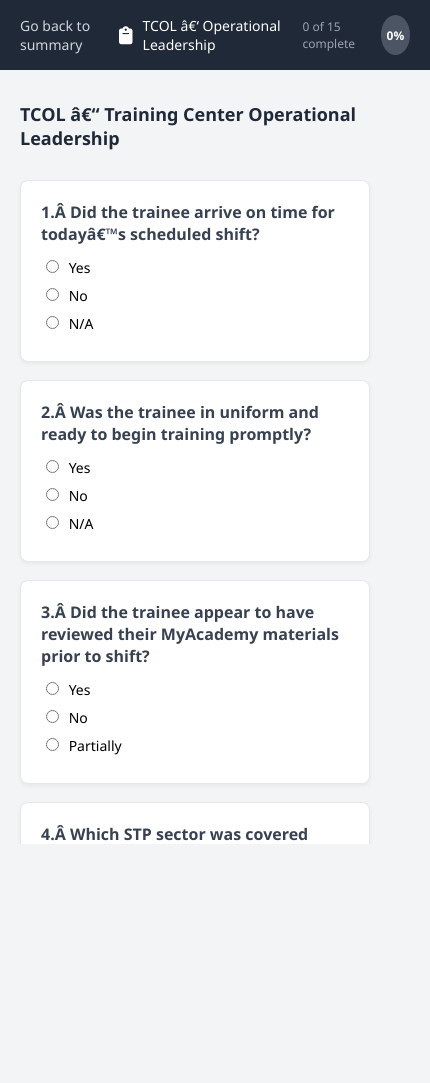
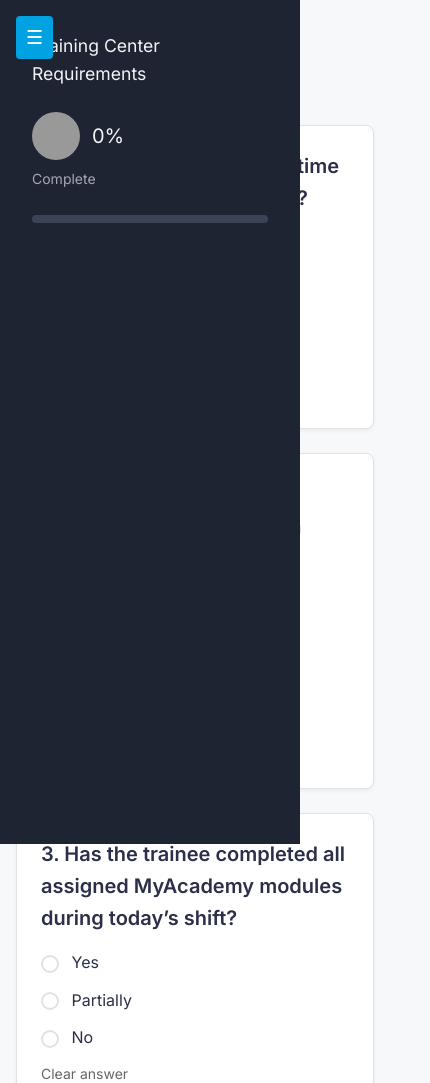
Before and after one commit to pavikris2204/tcol-feedback, a plain HTML site: page index.html in a window 390 px wide. Shown: the top 1083 px of the page, 430 px wide, since content can reach past the window. Before the commit the page ends 844 px from the top, so only its background shows below. Drawn offline with Linux system fonts and the light colour scheme.

Commit message:
Update index.html

```diff
--- a/index.html
+++ b/index.html
@@ -1,268 +1,189 @@
 <!DOCTYPE html>
 <html lang="en">
 <head>
-  <meta charset="UTF‑8" />
-  <meta name="viewport" content="width=device-width, initial-scale=1.0"/>
-  <title>TCOL Feedback Snapshot</title>
-  <link rel="stylesheet"
-        href="https://cdnjs.cloudflare.com/ajax/libs/font-awesome/6.4.0/css/all.min.css"/>
+<meta charset="UTF-8" />
+<meta name="viewport" content="width=device-width,initial-scale=1" />
+<title>TCOL Feedback – Complete</title>
 <style>
-    body {
-      margin: 0;
-      font-family: 'Segoe UI', sans-serif;
-      background-color: #f3f4f6;
-      display: flex;
-      height: 100vh;
-      flex-direction: row;
+@import url('https://fonts.googleapis.com/css2?family=Inter:wght@400;600&display=swap');
+:root {
+  --navy:#1f2433;--accent:#00a2e1;--text:#2b2f49;
+  --light:#f7f8fa;--border:#e0e2e6;--card:#ffffff;
 }
-    .sidebar {
-      width: 260px;
-      background-color: #1f2937;
-      color: #d1d5db;
-      display: flex;
-      flex-direction: column;
-      padding: 20px;
-    }
-    .sidebar .title {
-      font-size: 16px;
-      margin-bottom: 30px;
-    }
-    .notepad-header {
-      color: white;
-      font-size: 16px;
-      display: flex;
-      align-items: center;
-      margin-bottom: 8px;
-    }
-    .notepad-header i {
-      margin-right: 10px;
-      font-size: 18px;
-    }
-    .completion-status {
-      color: #9ca3af;
-      font-size: 13px;
-      margin-bottom: 16px;
-    }
-    .progress-circle {
-      width: 55px;
-      height: 55px;
-      border-radius: 50%;
-      background: conic-gradient(#3b82f6 0%, #4b5563 0%);
-      display: flex;
-      align-items: center;
-      justify-content: center;
-      font-weight: bold;
-      color: white;
-      margin-bottom: 20px;
-    }
-    .nav-item {
-      padding: 10px;
-      margin-bottom: 6px;
-      border-radius: 4px;
-      cursor: pointer;
-      color: white;
-    }
-    .nav-item.active {
-      background-color: #3b82f6;
-    }
-    .main {
-      flex: 1;
-      padding: 30px 40px;
-      overflow-y: auto;
-    }
-    h1 {
-      margin-bottom: 30px;
-      font-size: 22px;
-      color: #1f2937;
-    }
-    .card {
-      background: #fff;
-      border: 1px solid #e5e7eb;
-      border-radius: 8px;
-      padding: 20px;
-      margin: 18px 0;
-      box-shadow: 0 2px 4px rgba(0,0,0,0.05);
-    }
-    .question-header {
-      font-size: 17px;
-      font-weight: bold;
-      color: #374151;
-      margin-bottom: 12px;
-    }
-    .options label {
-      display: inline-block;
-      margin-right: 20px;
-      font-size: 14px;
-      font-weight: 500;
-      cursor: pointer;
-    }
-    .options input[type="radio"],
-    .options input[type="checkbox"] {
-      margin-right: 6px;
-    }
-    select, textarea {
-      width: 100%;
-      font-size: 14px;
-      padding: 8px;
-      border: 1px solid #d1d5db;
-      border-radius: 4px;
-    }
-    textarea {
-      resize: vertical;
-      height: 60px;
-    }
-
-    /* Responsive Styling */
-    @media (max-width: 768px) {
-      body {
-        flex-direction: column;
-      }
-      .sidebar {
-        width: 100%;
-        flex-direction: row;
-        align-items: center;
-        justify-content: space-between;
-        padding: 15px 20px;
-        position: sticky;
-        top: 0;
-        z-index: 10;
-      }
-      .sidebar .title {
-        font-size: 14px;
-        margin-bottom: 0;
-      }
-      .notepad-header {
-        font-size: 14px;
-        margin-bottom: 0;
-      }
-      .completion-status {
-        font-size: 12px;
-        margin: 0 10px;
-      }
-      .progress-circle {
-        width: 40px;
-        height: 40px;
-        font-size: 12px;
-        margin: 0;
-      }
-      .nav-item {
-        display: none;
-      }
-      .main {
-        padding: 20px;
-      }
-      h1 {
-        font-size: 18px;
-      }
-      .question-header {
-        font-size: 16px;
-      }
-      .options label {
-        display: block;
-        margin: 8px 0;
-      }
-      select, textarea {
-        font-size: 15px;
-      }
+*{box-sizing:border-box;margin:0;padding:0;}
+html{font-family:'Inter','Segoe UI',sans-serif;font-size:16px;color:var(--text);line-height:1.6;}
+body{display:flex;min-height:100vh;background:var(--light);}
+.sidebar{width:300px;background:var(--navy);color:#c0c4d1;padding:32px;flex-shrink:0;}
+.sidebar.hidden{transform:translateX(-100%);}
+.sidebar .title{font-size:1.1rem;color:#f3f4f6;margin-bottom:24px;}
+.sidebar .label{font-size:1rem;color:#f3f4f6;margin-bottom:8px;}
+.sidebar .progress-group{display:flex;align-items:center;gap:12px;margin-bottom:8px;}
+.sidebar .progress-circle{width:48px;height:48px;border-radius:50%;display:flex;align-items:center;justify-content:center;color:#fff;font-size:1.1rem;font-weight:600;background:#999;}
+.sidebar .progress-text{font-size:1.25rem;color:#f3f4f6;}
+.sidebar .complete-text{font-size:.875rem;color:#a4a8b4;margin-top:4px;margin-bottom:24px;}
+.sidebar .bar-container{height:8px;background:#3b4455;border-radius:4px;overflow:hidden;margin-bottom:24px;}
+.sidebar .bar-fill{height:100%;background:var(--accent);width:0%;}
+.container{flex:1;padding:32px;max-width:none;}
+h1{font-size:1.5rem;font-weight:600;margin-bottom:32px;}
+.card{background:var(--card);border:1px solid var(--border);padding:24px;margin-bottom:24px;border-radius:8px;box-shadow:0 2px 4px rgba(0,0,0,0.05);}
+.question-header{font-size:1.25rem;font-weight:600;margin-bottom:16px;}
+.options label{display:block;margin-bottom:12px;font-size:1rem;cursor:pointer;}
+.options input{appearance:none;width:18px;height:18px;border:2px solid var(--border);margin-right:8px;vertical-align:middle;}
+.options input[type="radio"]{border-radius:50%;}
+.options input[type="checkbox"]{border-radius:4px;}
+.options input:checked{background:var(--accent);border-color:var(--accent);}
+.options input:focus-visible{outline:2px solid var(--accent);outline-offset:2px;}
+textarea, input[type="text"]{width:100%;padding:10px;font-size:1rem;border:1px solid var(--border);border-radius:6px;resize:vertical;min-height:80px;margin-top:8px;}
+.clear-link{font-size:.875rem;color:#666;margin-top:8px;cursor:pointer;}
+.clear-link:hover{color:var(--accent);}
+.icon-bar{display:flex;gap:12px;margin-top:16px;}
+.icon-bar button{background:none;border:none;font-size:1.2rem;color:var(--text);cursor:pointer;}
+.icon-bar button:hover{color:var(--accent);}
+.icon-bar input[type="file"]{display:none;}
+.modal-backdrop{display:none;position:fixed;inset:0;background:rgba(0,0,0,0.3);align-items:center;justify-content:center;z-index:10;}
+.modal-backdrop.active{display:flex;}
+.modal{background:#fff;padding:24px;border-radius:8px;width:90%;max-width:400px;}
+.modal textarea{width:100%;min-height:100px;padding:8px;border:1px solid var(--border);border-radius:4px;}
+.modal button{margin-top:16px;padding:8px 16px;background:var(--accent);color:#fff;border:none;border-radius:4px;cursor:pointer;}
+.hamburger{display:none;position:fixed;top:16px;left:16px;background:var(--accent);color:#fff;padding:10px;font-size:1.2rem;border:none;border-radius:4px;z-index:20;cursor:pointer;}
+@media(max-width:768px){
+  body{flex-direction:column;}
+  .hamburger{display:block;}
+  .sidebar{position:fixed;top:0;bottom:0;z-index:15;}
+  .container{padding:16px;}
 }
 </style>
 </head>
 <body>
 
+<button class="hamburger">☰</button>
 <div class="sidebar">
-  <div class="title">Go back to summary</div>
-  <div class="notepad-header"><i class="fas fa-clipboard"></i>TCOL ‑ Operational Leadership</div>
-  <div class="completion-status">0 of 15 complete</div>
-  <div class="progress-circle">0%</div>
-  <div class="nav-item active">Training Center Requirements</div>
+  <div class="title">Training Center Requirements</div>
+  <div class="progress-group">
+    <div class="progress-circle" id="circle"></div>
+    <div class="progress-text" id="percent">0%</div>
+  </div>
+  <div class="complete-text">Complete</div>
+  <div class="bar-container"><div class="bar-fill" id="bar"></div></div>
 </div>
 
-<div class="main">
-  <h1>TCOL – Training Center Operational Leadership</h1>
-  <div id="questions-container"></div>
+<div class="container">
+  <h1>TCOL – Training Center Feedback Form</h1>
+  <div id="q-container"></div>
+</div>
+
+<div class="modal-backdrop" id="modal">
+  <div class="modal">
+    <label for="comment-input">Add comment:</label>
+    <textarea id="comment-input"></textarea>
+    <button id="save-comment">Save</button>
+    <button id="cancel-comment" style="margin-left:8px; background:#ccc;">Cancel</button>
+  </div>
 </div>
 
 <script>
+let currentCard = null;
 const questions = [
-    "Did the trainee arrive on time for today’s scheduled shift?",
-    "Was the trainee in uniform and ready to begin training promptly?",
-    "Did the trainee appear to have reviewed their MyAcademy materials prior to shift?",
-    "Which STP sector was covered today?",
-    "How engaged was the trainee in today’s training?",
-    "Did the trainee complete the assigned STP tasks for the day?",
-    "Did you observe any safety or SOP concerns during training?",
-    "Was the trainee respectful and receptive to coaching?",
-    "Was follow‑up or redirection required during the shift?",
-    "Would you recommend this trainee for store placement as of now?",
-    "Has the trainee completed all MyAcademy modules assigned up to this date?",
-    "Has the 6‑week or 12‑week check‑in been discussed or scheduled?",
-    "Key strengths observed today:",
-    "Areas for improvement or continued coaching:",
-    "Do you recommend a call or touch‑base with the Store Manager?"
+  { text:"Did the trainee arrive on time for today’s scheduled shift?", type:"radio", choices:["Yes","Not Complete","Not Applicable"] },
+  { text:"Was the trainee in full uniform and ready to begin training promptly?", type:"radio", choices:["Yes","Not Complete","Not Applicable"] },
+  { text:"Has the trainee completed all assigned MyAcademy modules during today’s shift?", type:"radio", choices:["Yes","Partially","No"] },
+  { text:"Which STP sector(s) were covered today?", type:"checkbox", choices:["Receiving & Backroom","Produce","Meat","Freezer","Dairy","Dry Goods","Cashiering","Front End","Store Walk","Other"] },
+  { text:"Were all hands-on STP activities for today’s sector(s) completed in full?", type:"radio", choices:["Yes – Fully covered","Partially","No – Did not complete expected coverage"] },
+  { text:"How engaged was the trainee during today’s shift?", type:"radio", choices:["Fully engaged","Occasionally disengaged","Frequently disengaged"] },
+  { text:"Did you observe any safety or SOP violations during training?", type:"radio", choices:["No concerns","Minor concerns","Major concerns"] },
+  { text:"Was the trainee respectful and receptive to feedback/coaching?", type:"radio", choices:["Yes","Occasionally resistant","Frequently resistant"] },
+  { text:"Was additional redirection or behavioral follow-up needed today?", type:"radio", choices:["No","Yes – Minor redirection","Yes – Significant follow-up"] },
+  { text:"Has the trainee demonstrated independence in basic STP responsibilities?", type:"radio", choices:["Yes","In Progress","Not yet ready"] },
+  { text:"Are there any ongoing performance concerns to flag for the Store Manager?", type:"radio", choices:["No","Yes – Recommend follow-up"] },
+  { text:"Do you recommend a follow-up conversation with the Store Manager?", type:"radio", choices:["No","Yes – Suggest touch base"] },
+  { text:"Key strengths observed today:", type:"textarea" },
+  { text:"Areas for improvement or continued coaching:", type:"textarea" },
+  { text:"Any barriers observed that may hinder trainee development?", type:"checkbox", choices:["None","Time constraints","Trainee attitude","Language barriers","Other"] }
 ];
+const container = document.getElementById("q-container");
 
-  const container = document.getElementById('questions-container');
+// Build questionnaire
+questions.forEach((q,i) => {
+  const card = document.createElement("div"); card.className="card";
+  const header = document.createElement("div"); header.className="question-header";
+  header.textContent = `${i+1}. ${q.text}`; card.appendChild(header);
 
-  questions.forEach((text, idx) => {
-    const num = idx + 1;
-    const card = document.createElement('div');
-    card.className = 'card';
-    card.innerHTML = `<div class="question-header">${num}. ${text}</div><div class="options"></div>`;
-    const opts = card.querySelector('.options');
-    let inputs = [];
+  const opts = document.createElement("div"); opts.className="options";
+  if(q.type === "textarea") {
+    opts.innerHTML = `<textarea name="q${i}" placeholder="Short answer…"></textarea>`;
+  } else {
+    q.choices.forEach(choice => opts.innerHTML += `<label><input type="${q.type}" name="q${i}" value="${choice}"> ${choice}</label>`);
+    if(q.choices.includes("Other")) opts.innerHTML += `<input type="text" name="q${i}_other" placeholder="If Other, specify…" />`;
+  }
+  card.appendChild(opts);
 
-    if (text.includes('Which STP')) {
-      opts.innerHTML = `
-        <select name="q${num}">
-          <option disabled selected>Select one…</option>
-          <option>Stocking</option><option>Cashiering</option><option>Sales Floor</option><option>Front End</option>
-        </select>`;
-      inputs = [opts.querySelector('select')];
-    } else if (text.endsWith(':') || text.includes('strengths') || text.includes('improvement')) {
-      opts.innerHTML = `<textarea name="q${num}" placeholder="Short answer…"></textarea>`;
-      inputs = [opts.querySelector('textarea')];
-    } else if (text.includes('Do you recommend')) {
-      opts.innerHTML = `
-        <label><input type="radio" name="q${num}" value="Yes"> Yes</label>
-        <label><input type="radio" name="q${num}" value="No"> No</label>`;
-      inputs = Array.from(opts.querySelectorAll('input'));
-    } else {
-      const choices = (text.includes('MyAcademy') || text.includes('follow-up')) ?
-        ['Yes','No','Partially'] : (text.includes('engaged') ?
-        ['Fully engaged','Occasionally disengaged','Frequently disengaged'] :
-        ['Yes','No','N/A']);
-      opts.innerHTML = choices.map(c =>
-        `<label><input type="radio" name="q${num}" value="${c}"> ${c}</label>`).join('');
-      inputs = Array.from(opts.querySelectorAll('input'));
+  const clearLink = document.createElement("div");
+  clearLink.className = "clear-link";
+  clearLink.textContent = "Clear answer";
+  clearLink.onclick = () => {
+    card.querySelectorAll("input, textarea").forEach(el => {
+      if(el.type==="radio"||el.type==="checkbox") el.checked=false;
+      else if(el.tagName==="TEXTAREA"||el.type==="text") el.value="";
+    });
+    updateProgress();
+  };
+  card.appendChild(clearLink);
+
+  const iconBar = document.createElement("div"); iconBar.className="icon-bar";
+
+  const commentBtn = document.createElement("button"); commentBtn.textContent="💬";
+  commentBtn.onclick = () => {
+    currentCard = card;
+    document.getElementById("comment-input").value = card.dataset.comment||"";
+    document.getElementById("modal").classList.add("active");
+  };
+  iconBar.appendChild(commentBtn);
+
+  const attachBtn = document.createElement("button"); attachBtn.textContent="📎";
+  const fileInput = document.createElement("input");
+  fileInput.type = "file";
+  fileInput.onchange = () => {
+    if(fileInput.files.length) {
+      card.dataset.attachment = fileInput.files[0].name;
     }
+  };
+  attachBtn.onclick = () => fileInput.click();
+  iconBar.appendChild(attachBtn);
+  iconBar.appendChild(fileInput);
 
+  card.appendChild(iconBar);
   container.appendChild(card);
-    inputs.forEach(input => {
-      input.addEventListener('change', updateProgress);
+  card.querySelectorAll("input, textarea").forEach(el => el.addEventListener("change", updateProgress));
 });
-  });
+
+document.getElementById("save-comment").onclick = () => {
+  currentCard.dataset.comment = document.getElementById("comment-input").value.trim();
+  document.getElementById("modal").classList.remove("active");
+};
+document.getElementById("cancel-comment").onclick = () => {
+  document.getElementById("modal").classList.remove("active");
+};
 
 function updateProgress() {
   const total = questions.length;
   let done = 0;
-    questions.forEach((_, idx) => {
-      const el = document.querySelector(`[name="q${idx+1}"]`);
-      if (!el) return;
-      if (el.type === 'select-one') {
-        if (el.value !== '') done++;
-      } else if (el.tagName === 'TEXTAREA') {
-        if (el.value.trim().length > 0) done++;
+  questions.forEach((q,i) => {
+    const els = [...document.getElementsByName(`q${i}`)];
+    if(q.type === "textarea") {
+      if(els[0]?.value.trim()) done++;
     } else {
-        if (document.querySelector(`[name="q${idx+1}"]:checked`)) done++;
+      if(els.some(x => x.checked)) done++;
     }
   });
-    const percent = Math.round((done / total) * 100);
-    document.querySelector('.completion-status').textContent = `${done} of ${total} complete`;
-    document.querySelector('.progress-circle').textContent = `${percent}%`;
-    document.querySelector('.progress-circle').style.background =
-      `conic-gradient(#3b82f6 0% ${percent}%, #4b5563 ${percent}% 100%)`;
+  const pct = Math.round(done / total * 100);
+  document.getElementById("circle").style.background = `conic-gradient(var(--accent) 0% ${pct}%, #999 ${pct}% 100%)`;
+  document.getElementById("percent").textContent = pct + "%";
+  document.getElementById("bar").style.width = pct + "%";
 }
+
+document.querySelector(".hamburger").onclick = () => {
+  document.querySelector(".sidebar").classList.toggle("hidden");
+};
 </script>
-
 </body>
 </html>
```
Lines whose indentation alone changed are shown as unchanged.
